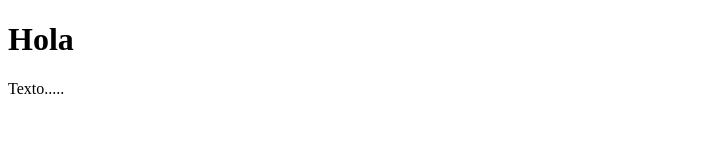
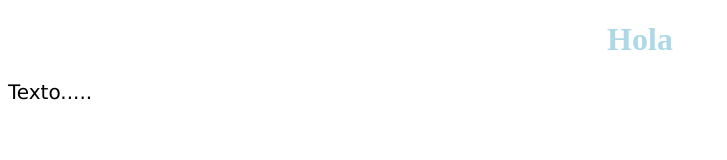
Before and after one commit to mejiares/mejiares.github.io, a plain HTML site: page index.html in a window 1280 px wide. Shown: the whole page, without its empty margins (0-727 px from the left). Drawn offline with Linux system fonts and the light colour scheme.

Commit message:
Update index.html

```diff
--- a/index.html
+++ b/index.html
@@ -1,5 +1,7 @@
 <!DOCTYPE html>
 <html>
+  <link href="https://maxcdn.bootstrapcdn.com/font-awesome/4.7.0/css/font-awesome.min.css" rel="stylesheet" integrity="sha384-wvfXpqpZZVQGK6TAh5PVlGOfQNHSoD2xbE+QkPxCAFlNEevoEH3Sl0sibVcOQVnN" crossorigin="anonymous">
+  <link rel="stylesheet" type="text/css" href="stylesheet.css">
   <head>
     <title>Hello World David</title>
   </head>
```
Lines whose indentation alone changed are shown as unchanged.
